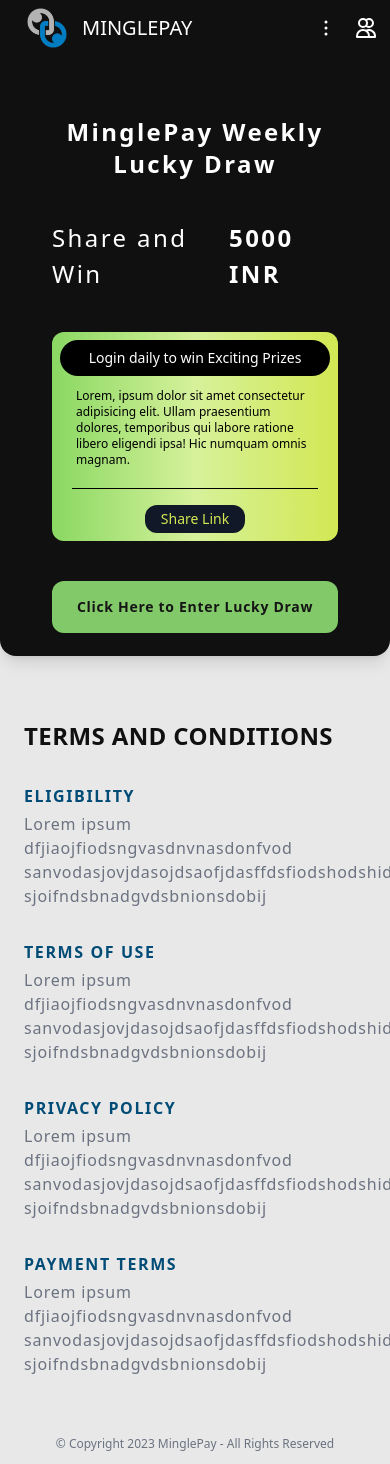
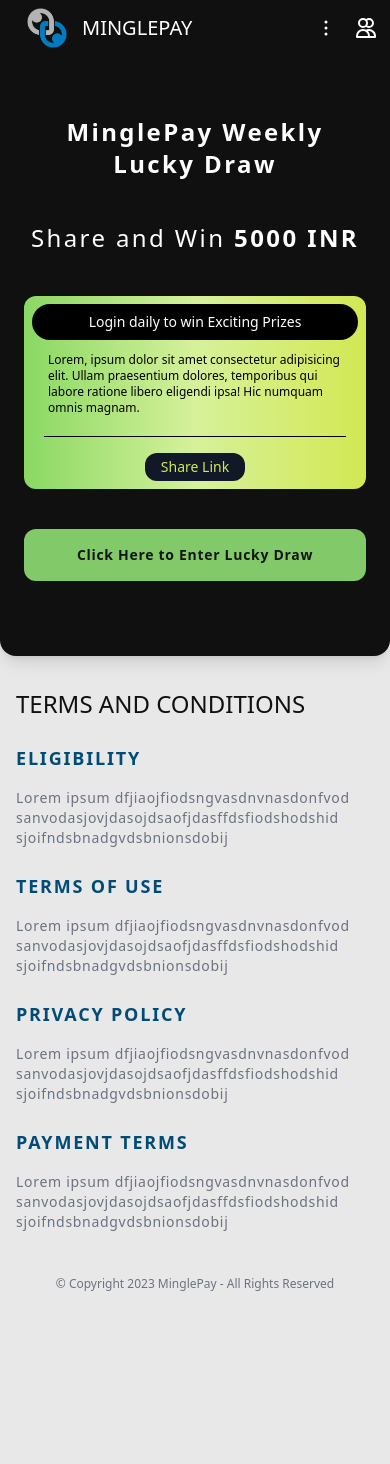
Before and after one commit to Thrisha1/Xenova, a Next.js app: page /lucky-draw in a window 390 px wide. After the commit the page ends 1304 px from the top, so only its background shows below. Built offline with nearby package versions, Linux system fonts and the light colour scheme.

Commit message:
fix:Made some responsive changes

```diff
--- a/src/app/lucky-draw/page.jsx
+++ b/src/app/lucky-draw/page.jsx
@@ -4,7 +4,7 @@
 
 const index = () => {
   return (
-    <div>
+    <div className="m-auto ">
       <LuckyHero/>
       <Terms/>
     </div>
--- a/src/components/Luckydraw/Hero.jsx
+++ b/src/components/Luckydraw/Hero.jsx
@@ -5,7 +5,7 @@
     <div>
       <section className="min-h-[600px] flex justify-center p-0">
         <div className="flex-col gap-15 bg-[#101010] from-[#86fde8] mt-0 to-[#acb6e5] overflow-hidden flex rounded-b-2xl shadow-lg p-5 align-middle items-stretch h-auto md:flex-row">
-          <div className="md:w-1/2 pt-10 gap-6 px-8 md:px-16 flex flex-col">
+          <div className=" pt-10 gap-6 px-1 md:px-16 flex flex-col">
             <h1 className="text-2xl tracking-widest text-white font-bold mb-4 text-center md:text-left">
               MinglePay Weekly Lucky Draw
             </h1>
--- a/src/components/Luckydraw/Terms.jsx
+++ b/src/components/Luckydraw/Terms.jsx
@@ -2,36 +2,36 @@
 
 const Terms = () => {
   return (
-    <div className="mx-auto max-w-screen-s tracking-wide md:max-w-2xl py-12 px-6">
-      <div className="text-[#101010] my-4 flex gap-y-16 text-2xl md:text-4xl font-bold mb-8">TERMS AND CONDITIONS</div>
+    <div className="mx-auto max-w-screen-sm px-4 sm:px-6 py-8 sm:py-12">
+      <h2 className="text-[#101010] text-2xl sm:text-3xl mb-6 sm:mb-8">TERMS AND CONDITIONS</h2>
 
-      <div className="space-y-8">
-        <div className="space-y-1">
-          <h3 className="text-[#004C76] tracking-widest md:text-2xl font-bold">ELIGIBILITY</h3>
-          <div className="text-gray-500 tracking-wider font-normal">
+      <div className="space-y-6">
+        <div className="space-y-4">
+          <h3 className="text-[#004C76] tracking-widest text-lg sm:text-xl font-bold">ELIGIBILITY</h3>
+          <p className="text-gray-500 tracking-wider text-sm sm:text-base text-left">
             Lorem ipsum dfjiaojfiodsngvasdnvnasdonfvod sanvodasjovjdasojdsaofjdasffdsfiodshodshid sjoifndsbnadgvdsbnionsdobij
-          </div>
+          </p>
         </div>
 
-        <div className="space-y-1">
-          <h3 className="text-[#004C76] tracking-widest md:text-2xl font-bold">TERMS OF USE</h3>
-          <div className="text-gray-500 tracking-wider font-normal">
+        <div className="space-y-4">
+          <h3 className="text-[#004C76] tracking-widest text-lg sm:text-xl font-bold">TERMS OF USE</h3>
+          <p className="text-gray-500 tracking-wider text-sm sm:text-base text-left">
             Lorem ipsum dfjiaojfiodsngvasdnvnasdonfvod sanvodasjovjdasojdsaofjdasffdsfiodshodshid sjoifndsbnadgvdsbnionsdobij
-          </div>
+          </p>
         </div>
 
-        <div className="space-y-1">
-          <h3 className="text-[#004C76] tracking-widest md:text-2xl font-bold">PRIVACY POLICY</h3>
-          <div className="text-gray-500 tracking-wider font-normal">
+        <div className="space-y-4">
+          <h3 className="text-[#004C76] tracking-widest text-lg sm:text-xl font-bold">PRIVACY POLICY</h3>
+          <p className="text-gray-500 tracking-wider text-sm sm:text-base text-left">
             Lorem ipsum dfjiaojfiodsngvasdnvnasdonfvod sanvodasjovjdasojdsaofjdasffdsfiodshodshid sjoifndsbnadgvdsbnionsdobij
-          </div>
+          </p>
         </div>
 
-        <div className="space-y-1">
-          <h3 className="text-[#004C76] tracking-widest md:text-2xl font-bold">PAYMENT TERMS</h3>
-          <div className="text-gray-500 tracking-wider font-normal">
+        <div className="space-y-4">
+          <h3 className="text-[#004C76] tracking-widest text-lg sm:text-xl font-bold">PAYMENT TERMS</h3>
+          <p className="text-gray-500 tracking-wider text-sm sm:text-base text-left">
             Lorem ipsum dfjiaojfiodsngvasdnvnasdonfvod sanvodasjovjdasojdsaofjdasffdsfiodshodshid sjoifndsbnadgvdsbnionsdobij
-          </div>
+          </p>
         </div>
       </div>
     </div>
--- a/src/components/referral/ReferralHero.jsx
+++ b/src/components/referral/ReferralHero.jsx
@@ -9,7 +9,7 @@
   return (<div>
     <section className="min-h-[600px] flex justify-center p-0">
       <div className="flex-col gap-15  bg-[#101010]  from-[#86fde8] mt-0 to-[#acb6e5] overflow-hidden flex rounded-b-2xl shadow-lg p-5 align-middle items-stretch h-auto md:flex-row">
-        <div className="md:w-1/2 pt-10 gap-6 px-8 md:px-16 flex flex-col ">
+        <div className="pt-10 gap-6 px-1  flex flex-col ">
           <h1 className="text-3xl tracking-widest text-white font-bold mb-4 text-left md:text-left">
             Total Referral Earnings
           </h1>
@@ -17,7 +17,7 @@
 
             <h1 className="text-white text-[1.5rem]    tracking-widest font-bold mb-4 text-center md:text-left">{" "} ₹ 44&nbsp;</h1>
           </div>
-          <div className="max-w-md p-2 h-auto justify-between bg-gradient-to-r from-[#8AD863] via-[#D6F19A] to-[#D3E853] rounded-xl ">
+          <div className="max-w-md p-2   h-auto justify-between bg-gradient-to-r from-[#8AD863] via-[#D6F19A] to-[#D3E853] rounded-xl ">
 
 
             <div className="">
@@ -26,9 +26,9 @@
             </div>
             <div className="flex justify-between w-full py-3">
               <div className="flex justify-between w-full py-3">
-                <img alt="dummyimg" src={dummyimg} className="w-full h-full"/>
+                <Image loading="lazy" alt="dummyimg" src={dummyimg} className="w-full h-full"/>
                 <p className="text-xs px-4">Lorem, ipsum dolor sit amet consectetur adipisicing elit. Ullam praesentium
-                  dolores, temporibus qui labore ratione libero eligendi ipsa! Hic numquam omnis magnam.</p>
+                  dolores, temporibus qui labore r.</p>
               </div>
 
             </div>
```
